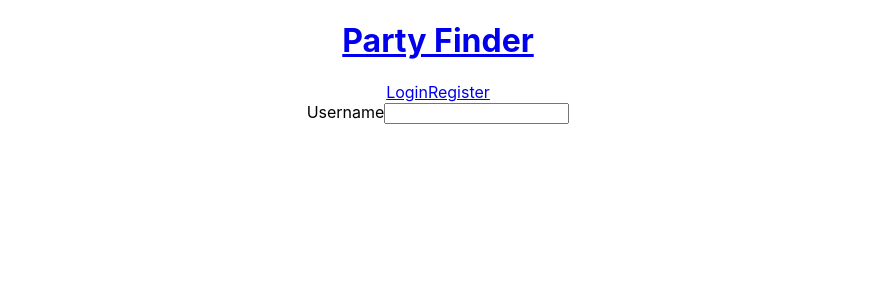
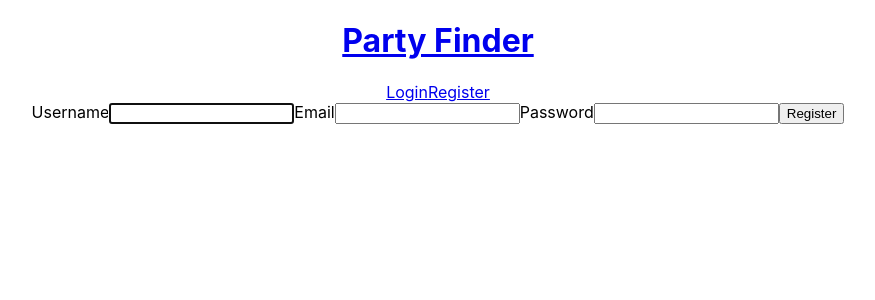
Before and after one commit to laurabow/party-finder, a React (Create React App) app in the folder client/: page /register in a window 1280 px wide. Shown: the top 300 px of the page, without its empty margins (202-1077 px from the left). Built offline with nearby package versions, Linux system fonts and the light colour scheme.

Commit message:
register form

```diff
--- a/client/src/components/User/Login/Login.jsx
+++ b/client/src/components/User/Login/Login.jsx
@@ -12,8 +12,7 @@ export default function Login(props) {
 
   return (
     <div>
-      <form onSubmit={
-        async (e) => {
+      <form onSubmit={async (e) => {
           e.preventDefault()
           const user = {
             username,
--- a/client/src/components/User/Register/Register.jsx
+++ b/client/src/components/User/Register/Register.jsx
@@ -2,7 +2,7 @@ import { useState } from 'react';
 import { registerUser } from '../../../services/user';
 import { useNavigate } from 'react-router-dom';
 
-export default function Register() {
+export default function Register(props) {
 
   const [username, setUsername] = useState("");
   const [email, setEmail] = useState("");
@@ -12,11 +12,41 @@ export default function Register() {
 
   return (
     <div>
-      <form>
+      <form onSubmit={async (e) => {
+          e.preventDefault()
+          const user = {
+            username,
+            email,
+            password
+          }
+        const resp = await registerUser(user)
+        props.setCurrentUser(resp)
+        navigate('/')
+        }
+      }>
         <label>Username</label>
         <input
-
+          required
+          autoFocus
+          type="text"
+          value={username}
+          onChange={(e) => setUsername(e.target.value)}
         />
+        <label>Email</label>
+        <input
+          required
+          type="text"
+          value={email}
+          onChange={(e) => setEmail(e.target.value)}
+        />
+        <label>Password</label>
+        <input
+          required
+          type="password"
+          value={password}
+          onChange={(e) => setPassword(e.target.value)}
+        />
+        <button>Register</button>
       </form>
     </div>
   )
```
